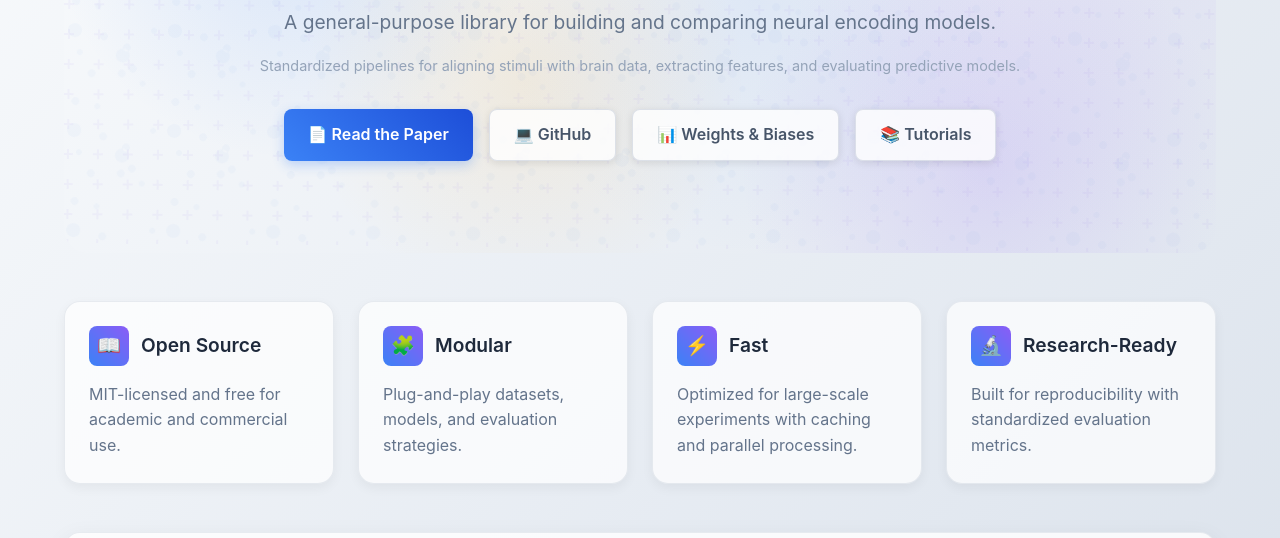
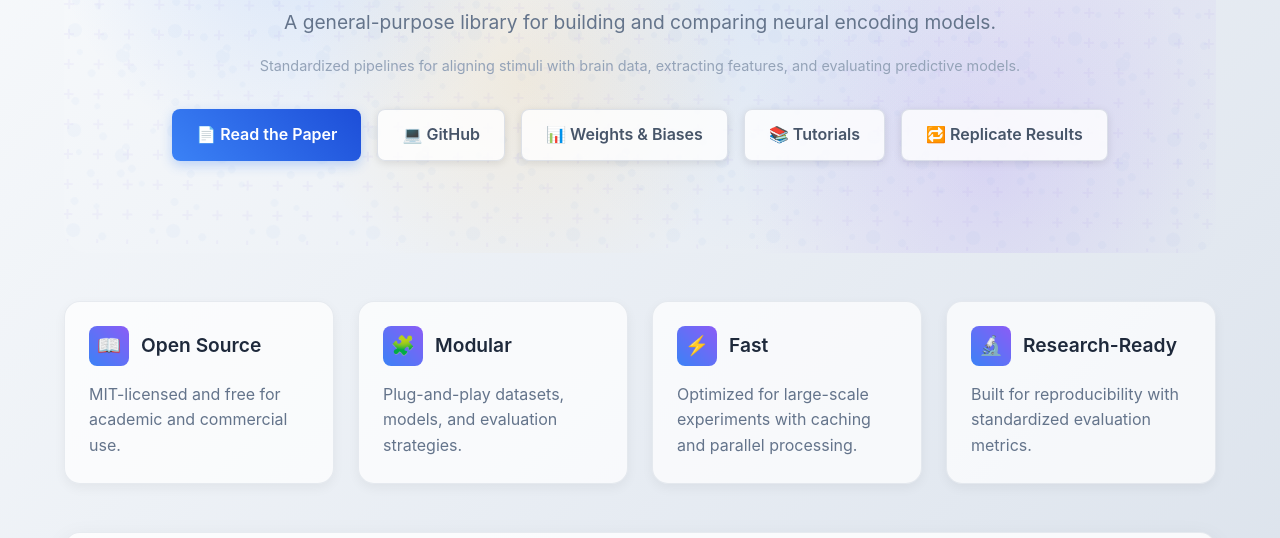
Before and after one commit to litcoder-brain/litcoder-brain.github.io, a plain HTML site: page index.html in a window 1280 px wide. Shown: the part 203-741 px from the top of the page. Drawn offline with nearby package versions, Linux system fonts and the light colour scheme.

Commit message:
Add files via upload

```diff
--- a/index.html
+++ b/index.html
@@ -28,6 +28,9 @@
                 </a>
                 <a href="tutorials.html" class="btn btn-secondary">
                     📚 Tutorials
+                </a>
+                <a href="https://github.com/GT-LIT-Lab/litcoder_release" class="btn btn-secondary" target="_blank" rel="noopener">
+                    🔁 Replicate Results
                 </a>
             </div>
         </header>
```
